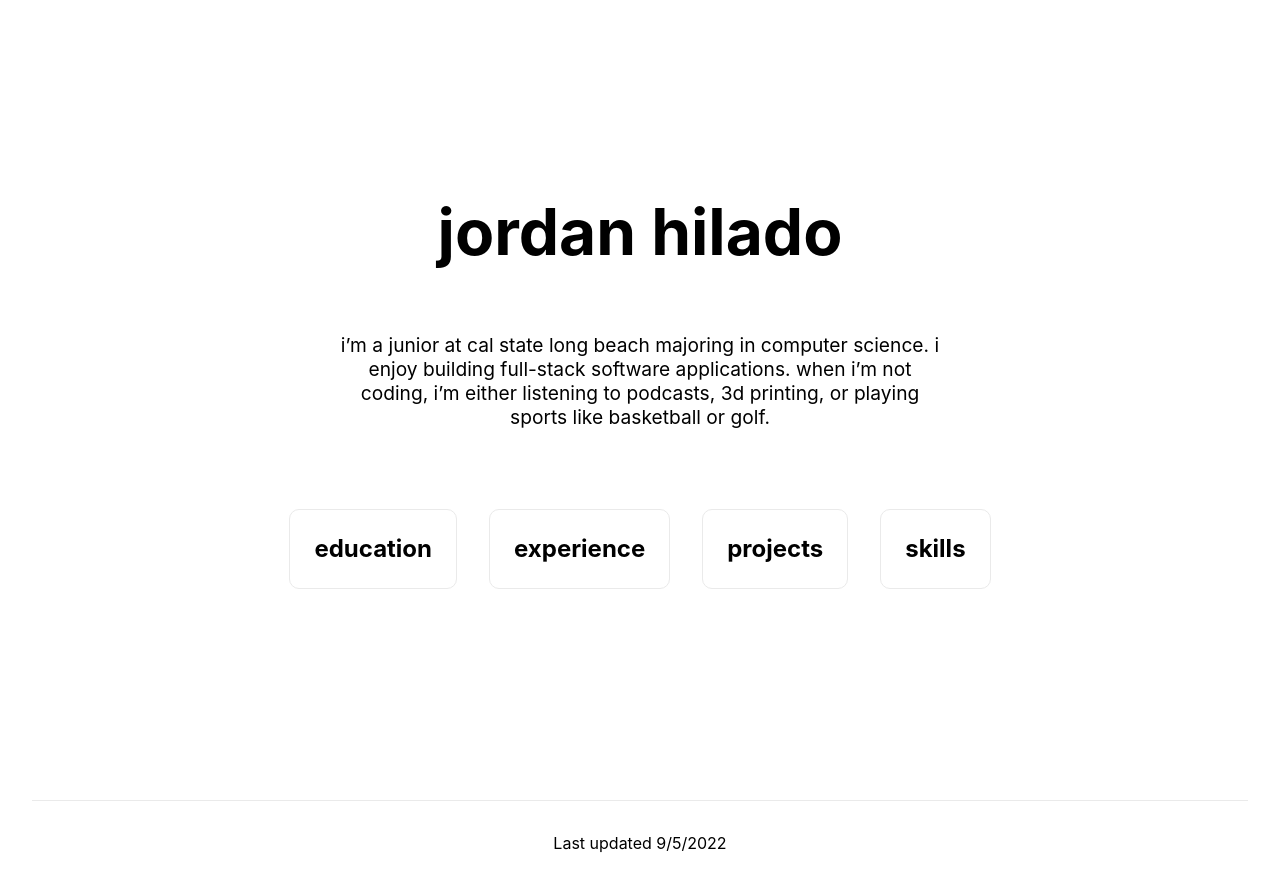
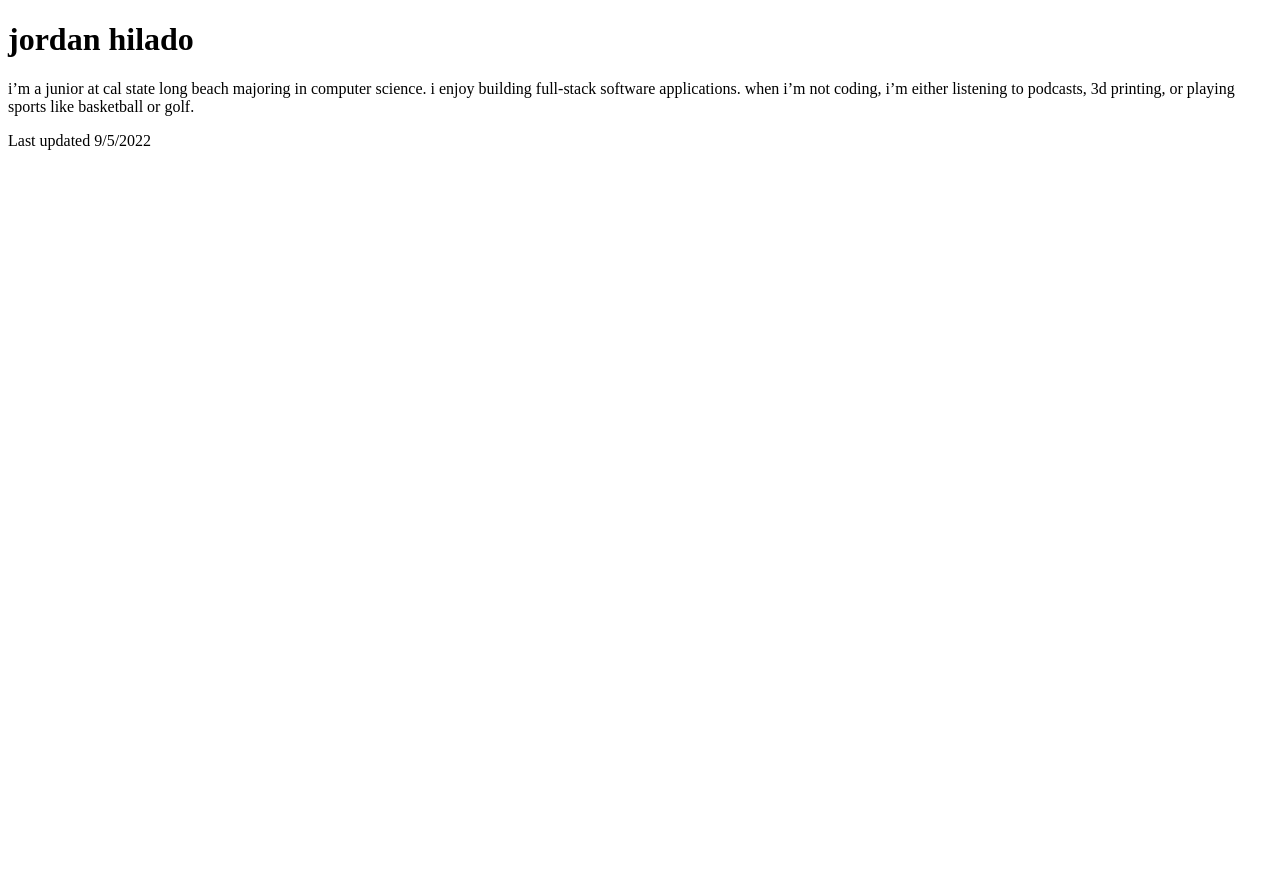
Before and after one commit to jordanhilado/portfolio-website, a Next.js app: page / in a window 1280 px wide. After the commit the page ends 800 px from the top, so only its background shows below. Built offline with nearby package versions, Linux system fonts and the light colour scheme.

Commit message:
remove styles

```diff
--- a/pages/index.tsx
+++ b/pages/index.tsx
@@ -1,47 +1,26 @@
 import type { NextPage } from "next";
 import Head from "next/head";
 import Image from "next/image";
-import styles from "../styles/Home.module.css";
 
 const Home: NextPage = () => {
   return (
-    <div className={styles.container}>
+    <div>
       <Head>
         <title>jordan hilado</title>
-        <meta name="description" content="Generated by create next app" />
-        <link rel="icon" href="/favicon.ico" />
       </Head>
 
-      <main className={styles.main}>
-        <h1 className={styles.title}>jordan hilado</h1>
+      <main>
+        <h1>jordan hilado</h1>
 
-        <p className={styles.description}>
+        <p>
           i’m a junior at cal state long beach majoring in computer science. i
           enjoy building full-stack software applications. when i’m not coding,
           i’m either listening to podcasts, 3d printing, or playing sports like
           basketball or golf.
         </p>
-
-        <div className={styles.grid}>
-          <a href="/education" className={styles.card}>
-            <h2>education</h2>
-          </a>
-
-          <a href="/experience" className={styles.card}>
-            <h2>experience</h2>
-          </a>
-
-          <a href="/projects" className={styles.card}>
-            <h2>projects</h2>
-          </a>
-
-          <a href="/skills" className={styles.card}>
-            <h2>skills</h2>
-          </a>
-        </div>
       </main>
 
-      <footer className={styles.footer}>Last updated 9/5/2022</footer>
+      <footer>Last updated 9/5/2022</footer>
     </div>
   );
 };
--- a/styles/Home.module.css
+++ /dev/null
@@ -1,131 +0,0 @@
-.container {
-  padding: 0 2rem;
-}
-
-.main {
-  min-height: 100vh;
-  padding: 4rem 0;
-  flex: 1;
-  display: flex;
-  flex-direction: column;
-  justify-content: center;
-  align-items: center;
-}
-
-.footer {
-  display: flex;
-  flex: 1;
-  padding: 2rem 0;
-  border-top: 1px solid #eaeaea;
-  justify-content: center;
-  align-items: center;
-}
-
-.footer a {
-  display: flex;
-  justify-content: center;
-  align-items: center;
-  flex-grow: 1;
-}
-
-.title a {
-  color: #0070f3;
-  text-decoration: none;
-}
-
-.title a:hover,
-.title a:focus,
-.title a:active {
-  text-decoration: underline;
-}
-
-.title {
-  margin: 0;
-  line-height: 1.15;
-  font-size: 4rem;
-}
-
-.title,
-.description {
-  text-align: center;
-}
-
-.description {
-  margin: 4rem 0;
-  max-width: 600px;
-  font-size: 1.2rem;
-  /* text-align: left; */
-}
-
-.code {
-  background: #fafafa;
-  border-radius: 5px;
-  padding: 0.75rem;
-  font-size: 1.1rem;
-  font-family: Menlo, Monaco, Lucida Console, Liberation Mono, DejaVu Sans Mono,
-    Bitstream Vera Sans Mono, Courier New, monospace;
-}
-
-.grid {
-  display: flex;
-  align-items: center;
-  justify-content: center;
-  flex-wrap: wrap;
-  max-width: 800px;
-}
-
-.card {
-  margin: 1rem;
-  padding: 1.5rem;
-  text-align: left;
-  color: inherit;
-  text-decoration: none;
-  border: 1px solid #eaeaea;
-  border-radius: 10px;
-  transition: color 0.15s ease, border-color 0.15s ease;
-  max-width: 300px;
-  height: 80px;
-}
-
-.card:hover,
-.card:focus,
-.card:active {
-  color: #0070f3;
-  border-color: #0070f3;
-}
-
-.card h2 {
-  margin: 0 0 1rem 0;
-  font-size: 1.5rem;
-}
-
-.card p {
-  margin: 0;
-  font-size: 1.25rem;
-  line-height: 1.5;
-}
-
-.logo {
-  height: 1em;
-  margin-left: 0.5rem;
-}
-
-@media (max-width: 600px) {
-  .grid {
-    width: 100%;
-    flex-direction: column;
-  }
-}
-
-@media (prefers-color-scheme: dark) {
-  .card,
-  .footer {
-    border-color: #222;
-  }
-  .code {
-    background: #111;
-  }
-  .logo img {
-    filter: invert(1);
-  }
-}
--- a/styles/globals.css
+++ /dev/null
@@ -1,26 +0,0 @@
-html,
-body {
-  padding: 0;
-  margin: 0;
-  font-family: -apple-system, BlinkMacSystemFont, Segoe UI, Roboto, Oxygen,
-    Ubuntu, Cantarell, Fira Sans, Droid Sans, Helvetica Neue, sans-serif;
-}
-
-a {
-  color: inherit;
-  text-decoration: none;
-}
-
-* {
-  box-sizing: border-box;
-}
-
-@media (prefers-color-scheme: dark) {
-  html {
-    color-scheme: dark;
-  }
-  body {
-    color: white;
-    background: black;
-  }
-}
```
Also changed, not shown: pages/_app.tsx (+3 -4 lines).
